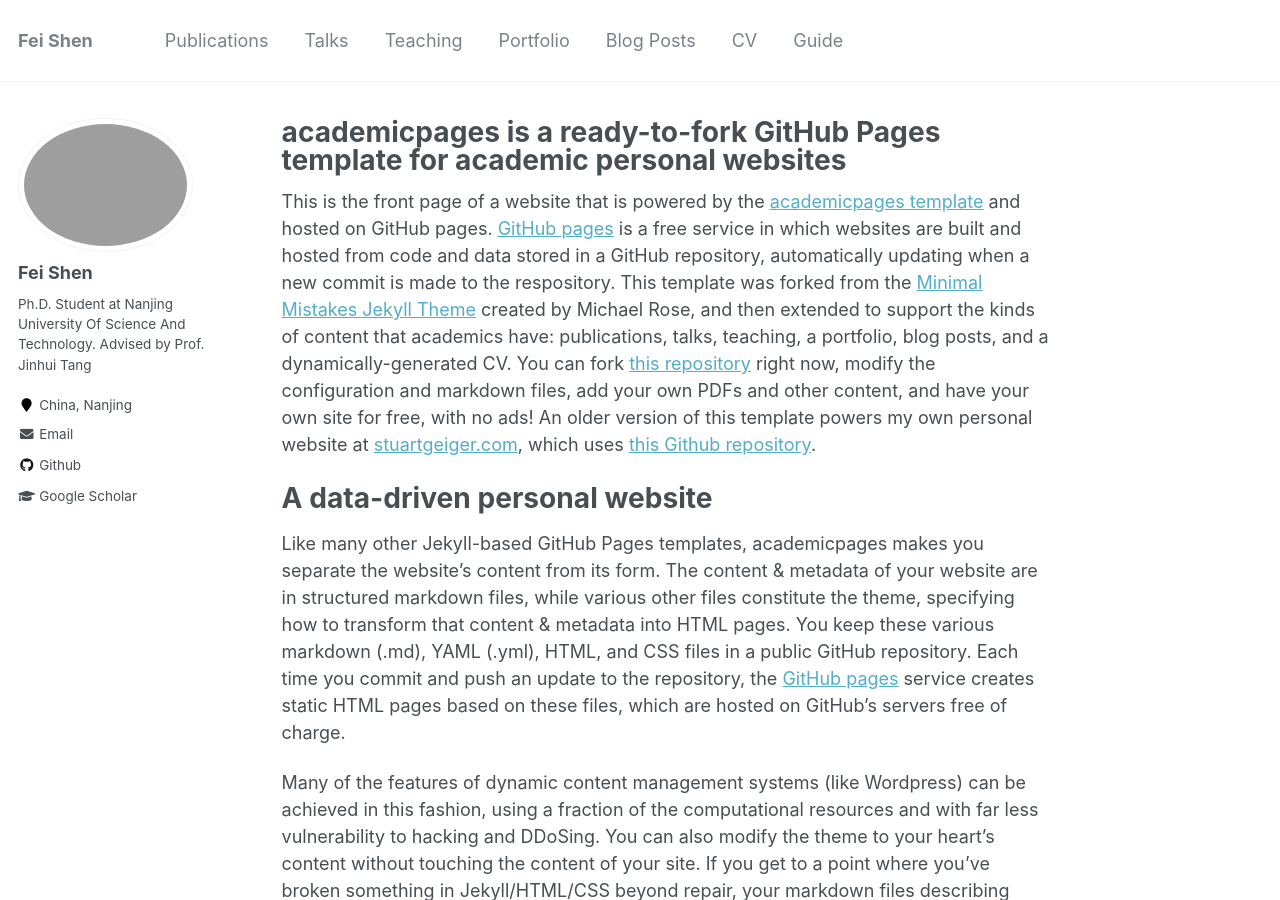
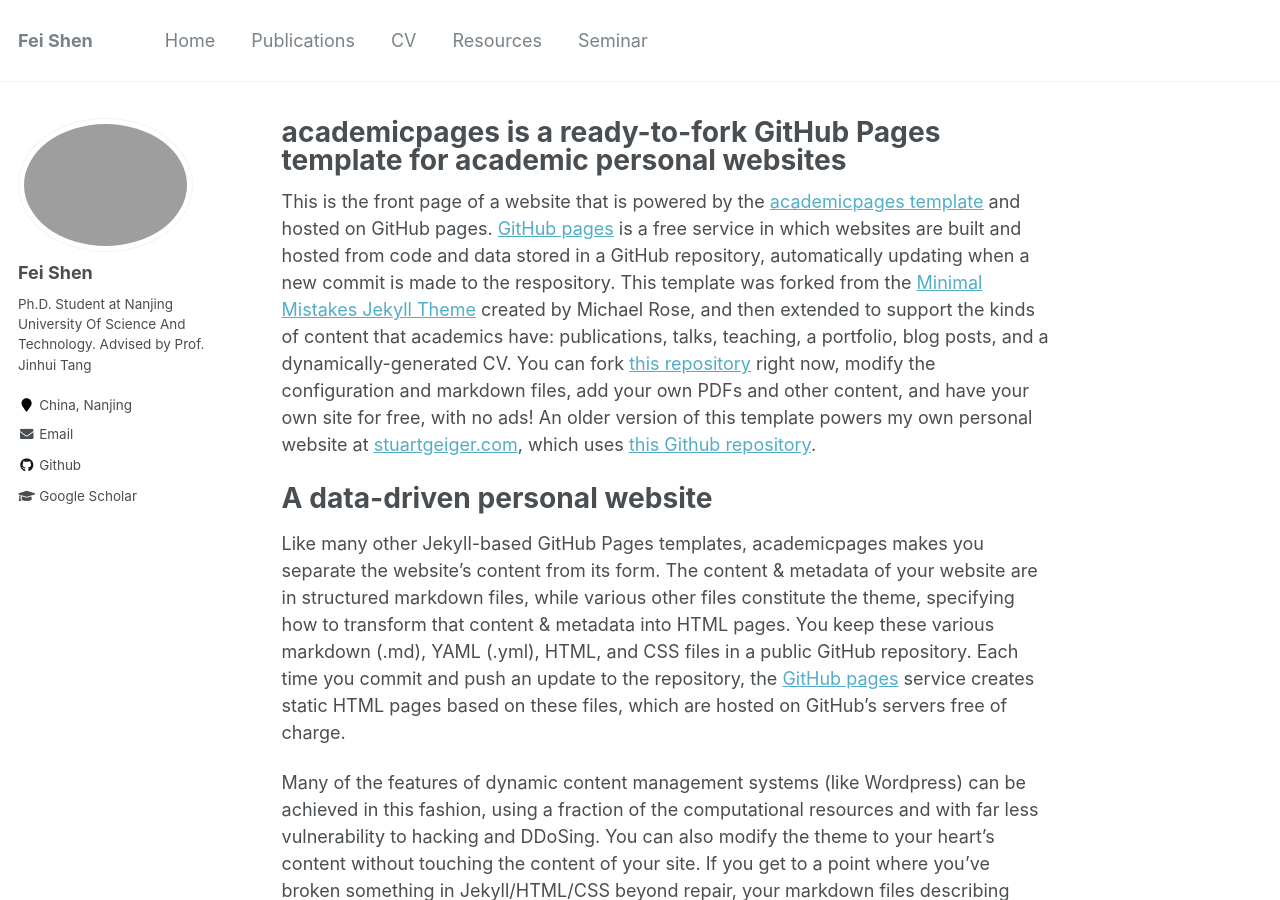
Before and after one commit to muzishen/muzishen.github.io, a Jekyll site: the page built from _pages/about.md, in a window 1280 px wide and 900 px high. Built offline with Jekyll 4.4.1, drawn with Linux system fonts in a browser that asks for light colours.

Commit message:
Update navigation.yml

```diff
--- a/_data/navigation.yml
+++ b/_data/navigation.yml
@@ -1,22 +1,16 @@
 # main links links
 main:
+  - title: "Home"
+    url: /
+
   - title: "Publications"
     url: /publications/
-
-  - title: "Talks"
-    url: /talks/
-
-  - title: "Teaching"
-    url: /teaching/
-
-  - title: "Portfolio"
-    url: /portfolio/
-
-  - title: "Blog Posts"
-    url: /year-archive/
 
   - title: "CV"
     url: /cv/
 
-  - title: "Guide"
-    url: /markdown/
+  - title: "Resources"
+    url: /resources/
+
+  - title: "Seminar"
+    url: /seminar/
```
